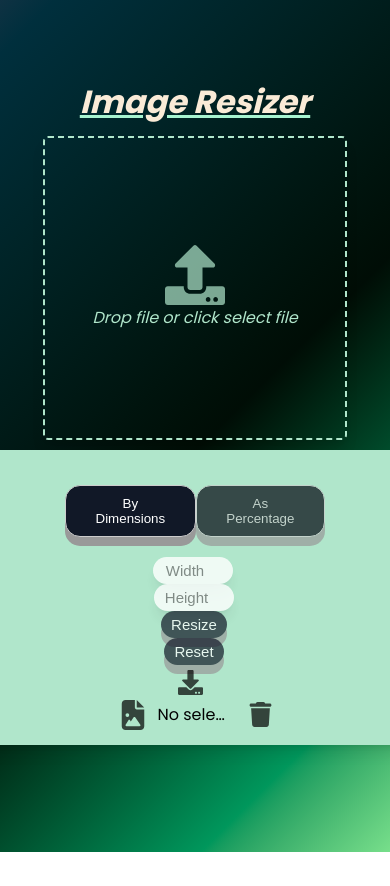
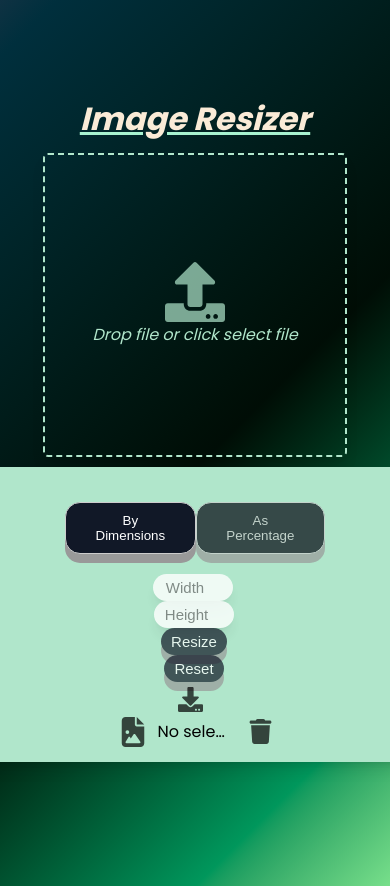
Before and after one commit to SumeyraSeyma/React-online-image-sizer, a React (Create React App) app in the folder onlineimagesizer/: page / in a window 390 px wide. Before the commit the page ends 852 px from the top, so only its background shows below. Built offline with nearby package versions, Linux system fonts and the light colour scheme.

Commit message:
update uploader.css

```diff
--- a/onlineimagesizer/src/components/Uploader/Uploader.css
+++ b/onlineimagesizer/src/components/Uploader/Uploader.css
@@ -362,7 +362,7 @@
 
   @media screen and (max-width: 767px) {
     .App{
-        height: 101vh;
+        height: 105vh;
         overflow-x: hidden;
         overflow-y:hidden;
     }
```
